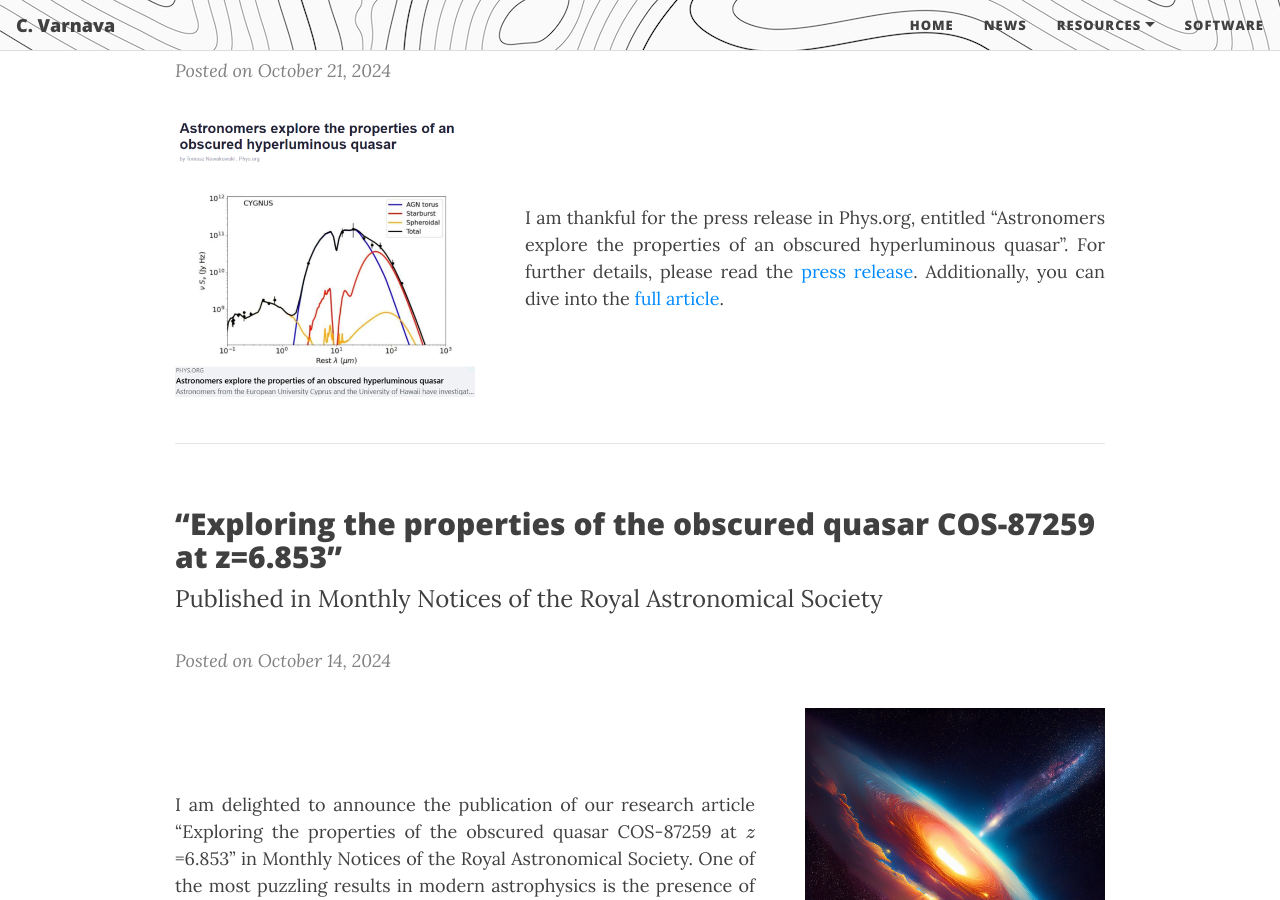
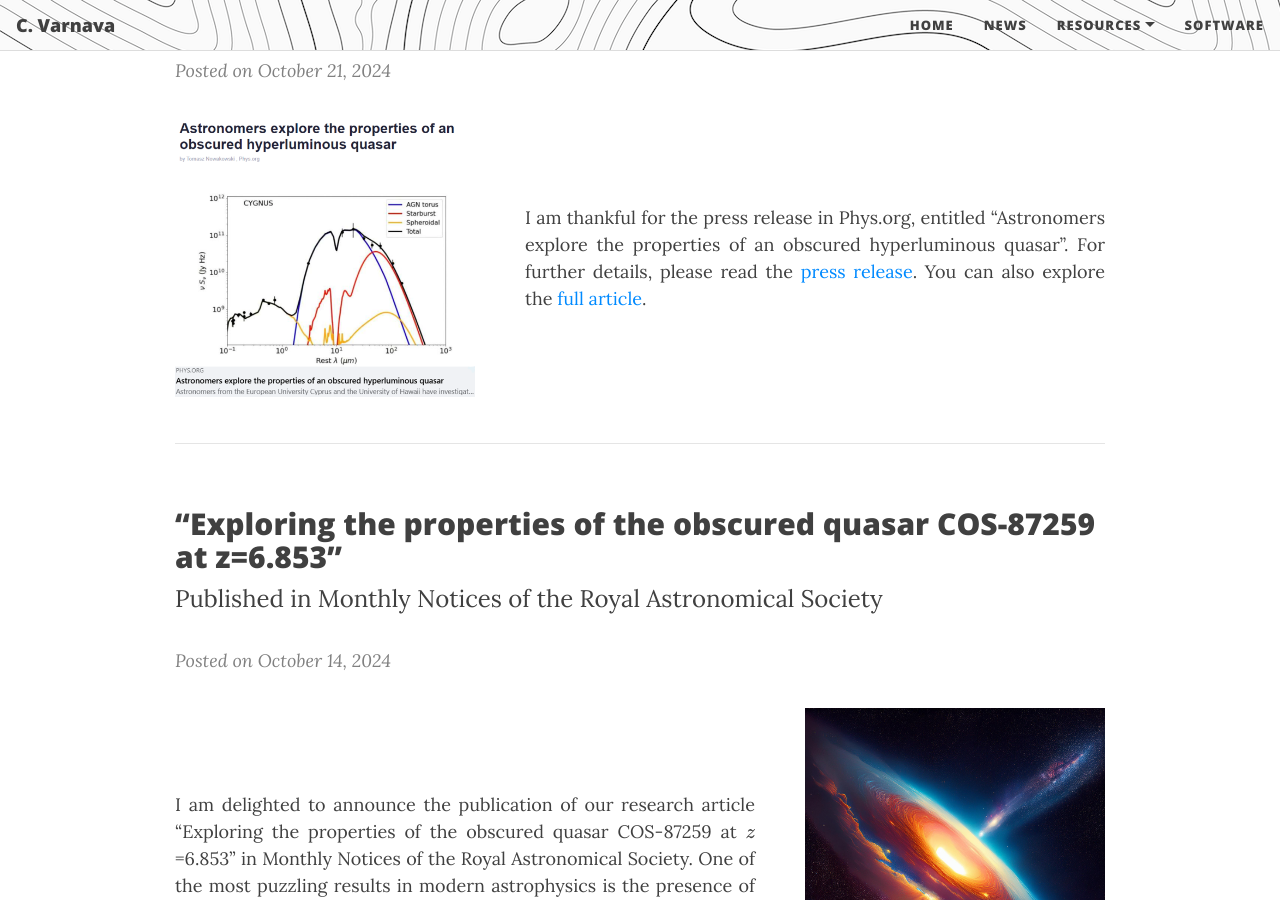
Before and after one commit to ch-var/ch-var.github.io, a Jekyll site: the page built from news.html, in a window 1280 px wide and 900 px high, scrolled down 1584 px. Built offline with Jekyll 4.4.1, drawn with Linux system fonts in a browser that asks for light colours; formulas are drawn with MathJax 3.

Commit message:
Update news.html

```diff
--- a/news.html
+++ b/news.html
@@ -63,7 +63,7 @@ mathjax: true
 
 <div style="display: flex; justify-content: space-between; align-items: center; flex-wrap: wrap;">
   <p style="margin-right: 30px;"><img src="/assets/img/press.png" style="max-width: 300px; height: auto;"/></p>
-  <p style="text-align: justify; flex: 1; margin-left: 20px;">I am thankful for the press release in Phys.org, entitled “Astronomers explore the properties of an obscured hyperluminous quasar”. For further details, please read the <a href="https://phys.org/news/2024-10-astronomers-explore-properties-obscured-hyperluminous.html">press release</a>. Additionally, you can dive into the <a href="https://doi.org/10.1093/mnras/stae2221">full article</a>.</p>
+  <p style="text-align: justify; flex: 1; margin-left: 20px;">I am thankful for the press release in Phys.org, entitled “Astronomers explore the properties of an obscured hyperluminous quasar”. For further details, please read the <a href="https://phys.org/news/2024-10-astronomers-explore-properties-obscured-hyperluminous.html">press release</a>. You can also explore the <a href="https://doi.org/10.1093/mnras/stae2221">full article</a>.</p>
 </div>
 
 <hr size="2">
```
